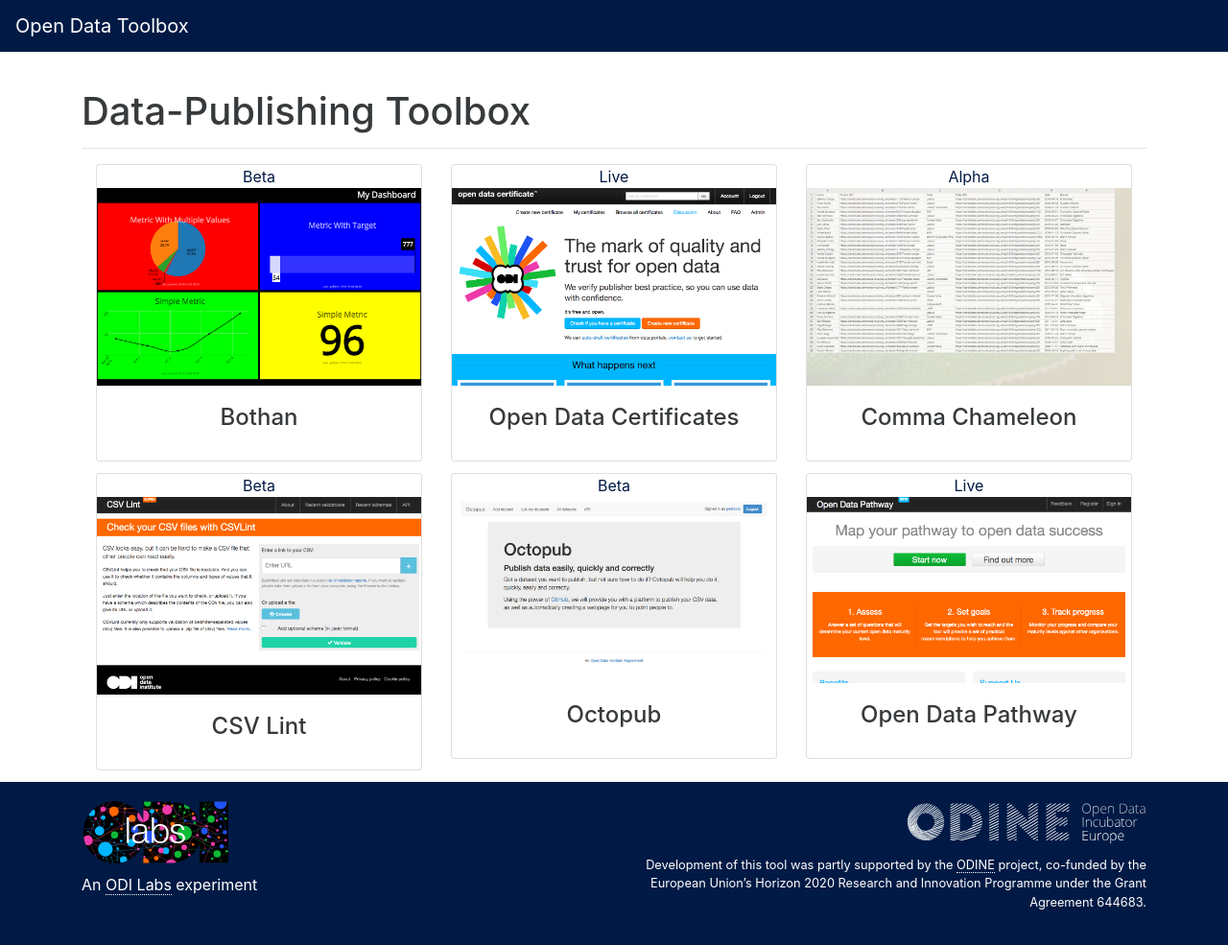
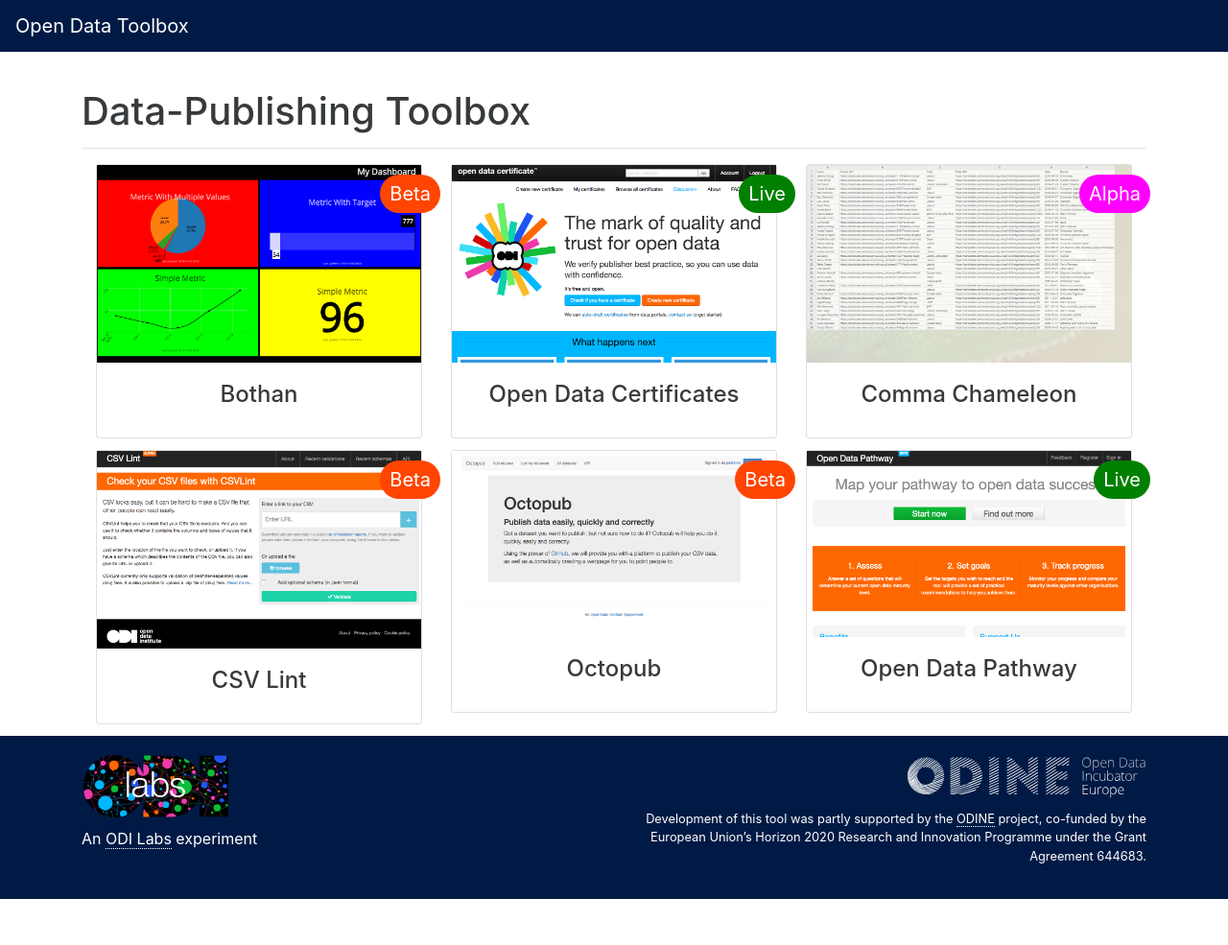
Before and after one commit to theodi/toolbox, a Jekyll site: the page built from index.html, in a window 1280 px wide. Shown: the whole page at 96% size. Built offline with Jekyll 4.4.1, drawn with Linux system fonts in a browser that asks for light colours; nearby versions of some CDN libraries; after the commit the page ends 937 px from its top, so only the background shows below that.

Commit message:
Style for status badges
WiP to host it here

```diff
--- a/_layouts/default.html
+++ b/_layouts/default.html
@@ -21,6 +21,38 @@
           integrity='sha384-T8Gy5hrqNKT+hzMclPo118YTQO6cYprQmhrYwIiQ/3axmI1hQomh7Ud2hPOy8SP1'
           crossorigin='anonymous'>
     <link rel='stylesheet' href='/assets/application.css' type='text/css' />
+
+    <style>
+
+      .item {
+        position:relative;
+        padding-top:20px;
+        display:inline-block;
+      }
+      .notify-badge{
+        position: absolute;
+        right:-20px;
+        top:10px;
+        background:red;
+        text-align: center;
+        border-radius: 30px 30px 30px 30px;
+        color:white;
+        padding:5px 10px;
+        font-size:20px;
+
+      }
+      .live{
+        background:green;
+      }
+      .beta{
+        background:orangered;
+      }
+      .alpha{
+        background:magenta;
+      }
+
+    </style>
+
     <title>{{ page.title }}</title>
   </head>
 
```
